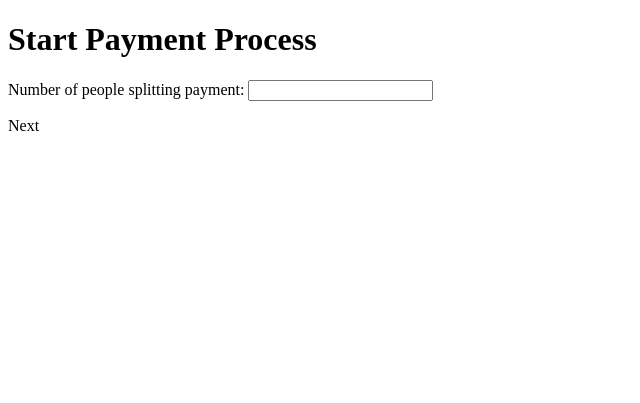
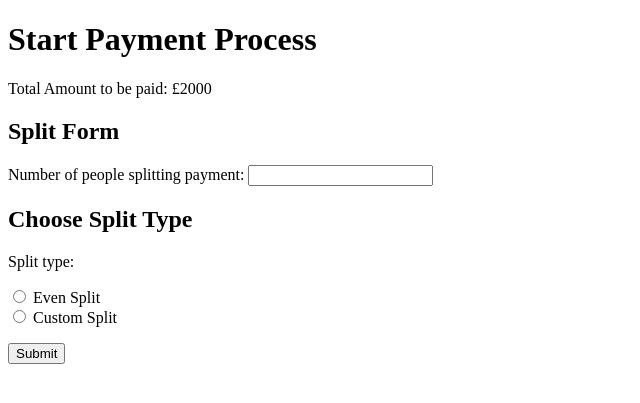
Before and after one commit to mwkan/PayPart, a Django app: page /logic/start/ in a window 1280 px wide. Shown: the top 403 px of the page, without its empty margins (0-640 px from the left). Run offline with Django 4.2, Linux system fonts and the light colour scheme.

Commit message:
Ammended the start page to enable choosing split type

```diff
--- a/paypart/logic/forms.py
+++ b/paypart/logic/forms.py
@@ -3,3 +3,10 @@ from django import forms
 
 class SplitForm(forms.Form):
     num_people = forms.IntegerField(min_value=1, label='Number of people splitting payment')
+
+class SplitChoiceForm(forms.Form):
+    SPLIT_CHOICES = [
+        ('even', 'Even Split'),
+        ('custom', 'Custom Split'),
+    ]
+    split_type = forms.ChoiceField(choices=SPLIT_CHOICES, widget=forms.RadioSelect)
--- a/paypart/logic/templates/logic/start_payment_process.html
+++ b/paypart/logic/templates/logic/start_payment_process.html
@@ -5,10 +5,18 @@
 </head>
 <body>
     <h1>Start Payment Process</h1>
+    <p>Total Amount to be paid: £{{ 2000 }}</p>
+
     <form method="post">
         {% csrf_token %}
-        {{ form.as_p }}
-        <buton type="submit">Next</buton>
+
+        <h2>Split Form</h2>
+        {{ split_form.as_p }}
+
+        <h2>Choose Split Type</h2>
+        {{ split_choice_form.as_p }}
+
+        <button type="submit">Submit</button>
     </form>
 </body>
 </html>
--- a/paypart/logic/urls.py
+++ b/paypart/logic/urls.py
@@ -3,6 +3,7 @@ from . import views
 
 urlpatterns = [
     path('start/', views.start_payment_process, name='start_payment_process'),
-    path('collect_user_amounts/', views.collect_user_amounts, name='collect_user_amounts'),
+    path('even_split/', views.even_split, name='even_split'),
+    path('custom_split/', views.custom_split, name='custom_split'),
     # Add more paths for other views in your app here
 ]
--- a/paypart/logic/views.py
+++ b/paypart/logic/views.py
@@ -1,45 +1,85 @@
 from django.shortcuts import render
 from django.http import HttpResponse
 from django.shortcuts import render, redirect
-from .forms import SplitForm
+from . import forms
 
 
 def start_payment_process(request):
+    total_amount = 2000.0
     if request.method == 'POST':
-        form = SplitForm(request.POST)
+        split_form = forms.SplitForm(request.POST, prefix='split')
+        split_choice_form = forms.SplitChoiceForm(request.POST, prefix='choice')
+
+        if split_form.is_valid():
+            num_people = split_form.cleaned_data['num_people']
+            request.session['total_amount'] = total_amount
+            request.session['num_people'] = num_people
+
+        if split_choice_form.is_valid():
+            split_type = split_choice_form.cleaned_data['split_type']
+            if split_type == 'even':
+                return redirect('even_split')
+            elif split_type == 'custom':
+                return redirect('custom_split')
+
+    else:
+        split_form = forms.SplitForm(prefix='split')
+        split_choice_form = forms.SplitChoiceForm(prefix='choice')
+
+    return render(request, 'logic/start_payment_process.html', {
+        'split_form': split_form,
+        'split_choice_form': split_choice_form,
+        'total_amount': total_amount
+    })
+
+
+def choose_split(request):
+    if request.method == 'POST':
+        form = forms.SplitChoiceForm(request.POST)
         if form.is_valid():
-            num_people = form.cleaned_data['num_people']
-            request.session['total_amount'] = 2000.0
-            request.session['num_people'] = num_people
-            return redirect('collect_user_amounts')
+            split_type = form.cleaned_data['split_type']
+            if split_type == 'even':
+                return redirect('even_split')
+            elif split_type == 'custom':
+                return redirect('custom_split')
     else:
-        form = SplitForm()
+        form = forms.SplitChoiceForm()
+    return render(request, 'logic/start_payment_process.html', {'form1': form})
 
-    return render(request, 'logic/start_payment_process.html', {'form': form})
-
-def collect_user_amounts(request):
-    return HttpResponse("This is the collect_user_amounts page, which is yet to be implemented.")
-def choose_split(request):
-    # enables the user to choose which split they want to go for
-    return #amount
 
 def even_split(request):
+    total_amount = request.session.get('total_amount')
+    num_people = request.session.get('num_people')
+    if total_amount and num_people:
+        amount_per_person = total_amount / num_people
+        request.session['split_amount'] = {'amount_per_person': amount_per_person}
+        return render(request, 'logic/even_split.html', {'amount_per_person': amount_per_person})
+    return redirect('start_payment_process')
+
+
+def custom_split(request):
+    num_people = request.session.get('num_people')
+    if request.method == 'POST':
+        # handle custom split data
+        # save and process custom split data
+        return redirect('confirm_emails')
+    else:
+        return render(request, 'logic/custom_split.html', {'num_people': num_people})
+
+
+def get_username(request):
+    return  # username
+
+
+def process_payments(request):  # MWK
+    # calling all the stages of the API and iterate through each username to do it for each person
+    return  # true or false
+
+
+def holding_page(request):
+    # hold time for 10mins
     return
 
-def custom_split(request):
-    #taking the custom value from the input
-    return #amount
-
-def get_username(request):
-    return #username
-
-def process_payments(request): #MWK
-    #calling all the stages of the API and iterate through each username to do it for each person
-    return #true or false
-
-def holding_page(request):
-    #hold time for 10mins
-    return
 
 def success_page(request):
     return
```
Also changed, not shown: paypart/logic/templates/logic/custom_split.html (added, +14 -0 lines), paypart/logic/templates/logic/even_split.html (added, +10 -0 lines), paypart/db.sqlite3.
